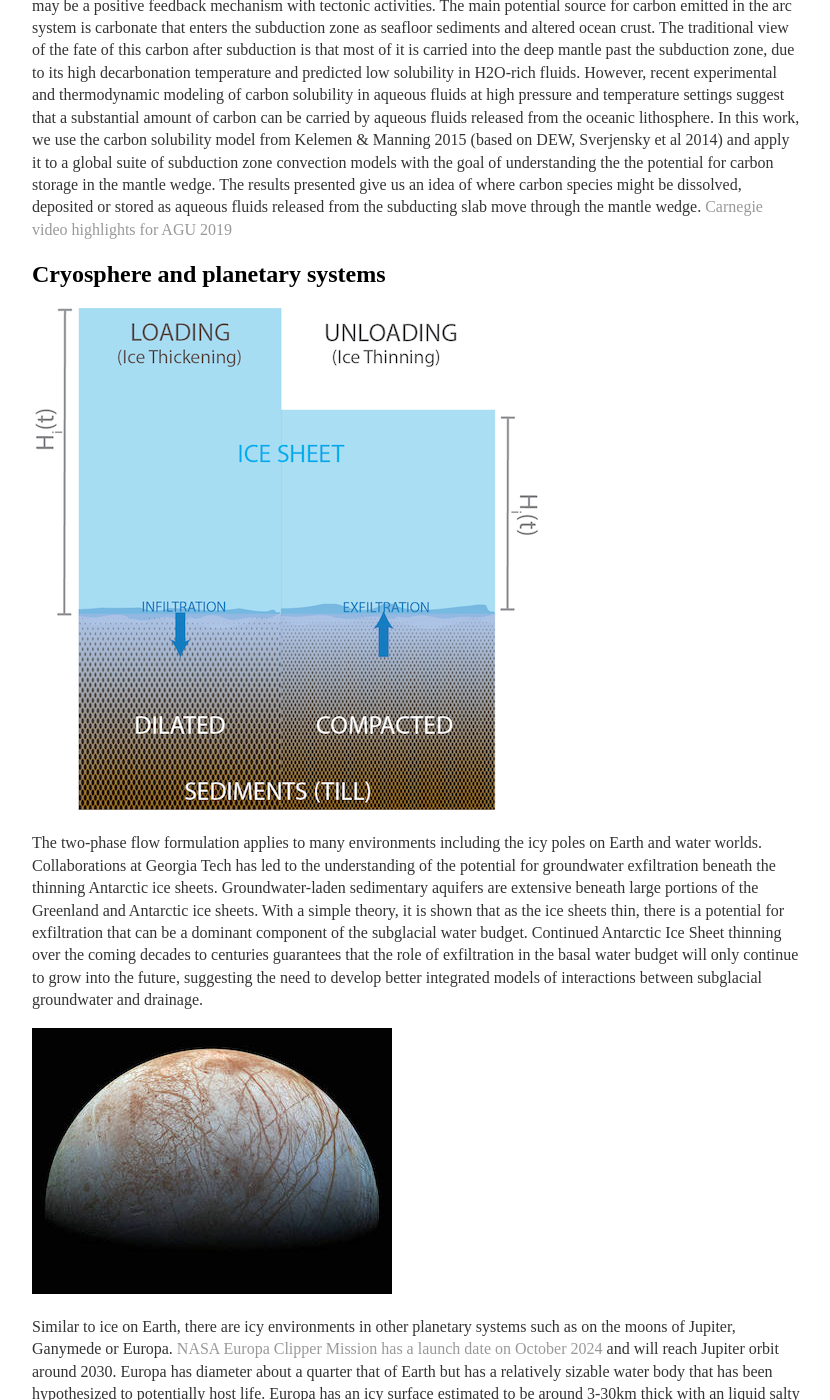
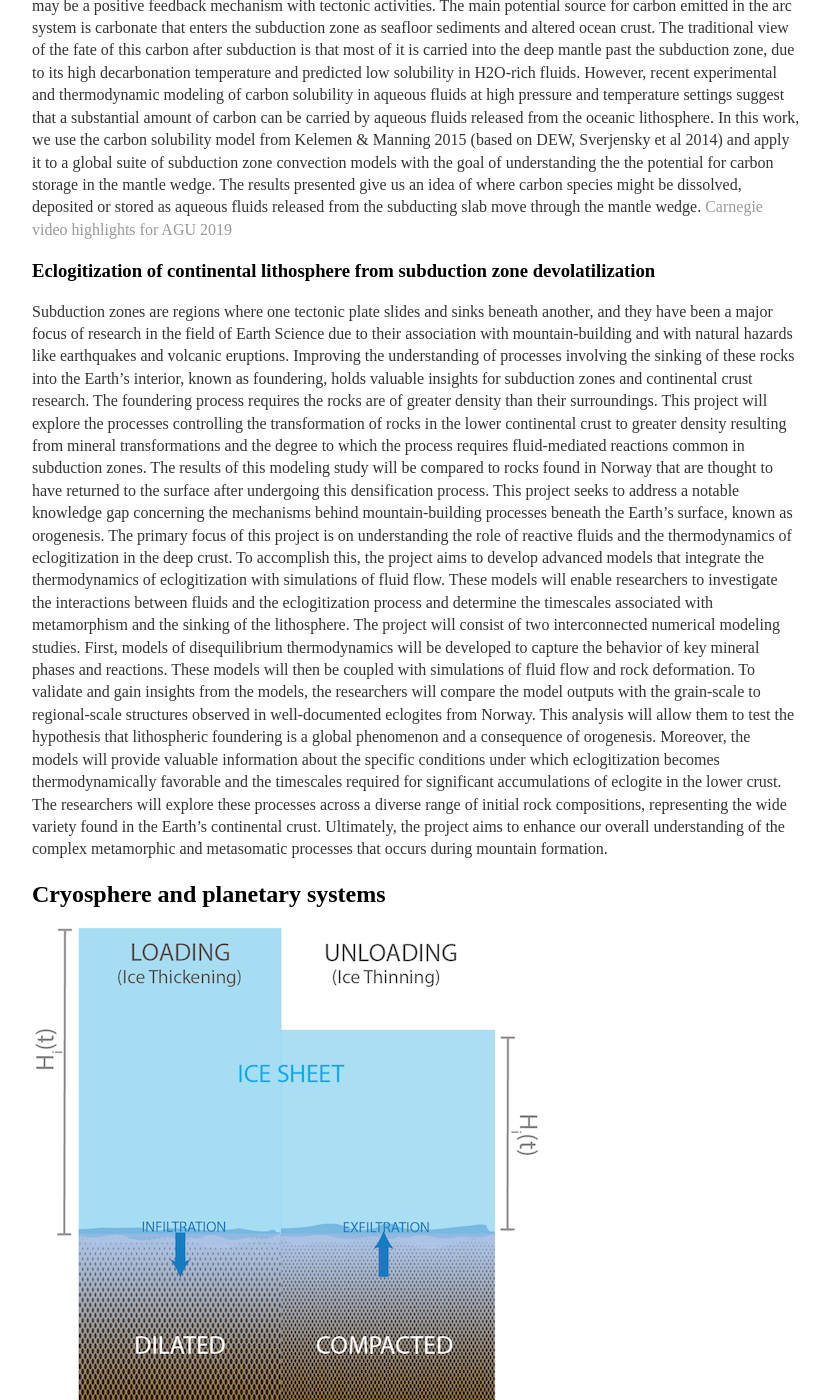
Before and after one commit to joycesim/joycesim.github.io, a Jekyll site: the page built from research/index.md, in a window 1280 px wide and 1400 px high, scrolled down 3420 px. Shown: the whole window, without its empty margins (224-1054 px from the left). Built offline with Jekyll 4.4.1, drawn with Linux system fonts in a browser that asks for light colours.

Commit message:
Update index.md

```diff
--- a/research/index.md
+++ b/research/index.md
@@ -32,6 +32,24 @@ The ocean floor makes up the majority of the Earth's surface and yet, its geomor
 In the deep carbon cycle, the largest contributor of CO2 to the atmosphere are both diffused and concentrated emissions from the subduction zone system. The changing amount of CO2 in the atmosphere affects long term global climate that may be a positive feedback mechanism with tectonic activities. The main potential source for carbon emitted in the arc system is carbonate that enters the subduction zone as seafloor sediments and altered ocean crust. The traditional view of the fate of this carbon after subduction is that most of it is carried into the deep mantle past the subduction zone, due to its high decarbonation temperature and predicted low solubility in H2O-rich fluids. However, recent experimental and thermodynamic modeling of carbon solubility in aqueous fluids at high pressure and temperature settings suggest that a substantial amount of carbon can be carried by aqueous fluids released from the oceanic lithosphere. In this work, we use the carbon solubility model from Kelemen & Manning 2015 (based on DEW, Sverjensky et al 2014) and apply it to a global suite of subduction zone convection models with the goal of understanding the the potential for carbon storage in the mantle wedge. The results presented give us an idea of where carbon species might be dissolved, deposited or stored as aqueous fluids released from the subducting slab move through the mantle wedge.
 [Carnegie video highlights for AGU 2019](https://www.youtube.com/watch?v=EU2N0_0KZz8&feature=emb_logo)
 
+### Eclogitization of continental lithosphere from subduction zone devolatilization
+Subduction zones are regions where one tectonic plate slides and sinks beneath another, and they have been a major focus of research in the field of Earth Science due to their association with mountain-building and with natural hazards like earthquakes and volcanic eruptions.
+Improving the understanding of processes involving the sinking of these rocks into the Earth's interior, known as foundering, holds valuable insights for subduction zones and continental crust research.
+The foundering process requires the rocks are of greater density than their surroundings.
+This project will explore the processes controlling the transformation of rocks in the lower continental crust to greater density resulting from mineral transformations and the degree to which the process requires fluid-mediated reactions common in subduction zones.
+The results of this modeling study will be compared to rocks found in Norway that are thought to have returned to the surface after undergoing this densification process.
+This project seeks to address a notable knowledge gap concerning the mechanisms behind mountain-building processes beneath the Earth's surface, known as orogenesis.
+The primary focus of this project is on understanding the role of reactive fluids and the thermodynamics of eclogitization in the deep crust.
+To accomplish this, the project aims to develop advanced models that integrate the thermodynamics of eclogitization with simulations of fluid flow.
+These models will enable researchers to investigate the interactions between fluids and the eclogitization process and determine the timescales associated with metamorphism and the sinking of the lithosphere.
+The project will consist of two interconnected numerical modeling studies.
+First, models of disequilibrium thermodynamics will be developed to capture the behavior of key mineral phases and reactions. These models will then be coupled with simulations of fluid flow and rock deformation.
+To validate and gain insights from the models, the researchers will compare the model outputs with the grain-scale to regional-scale structures observed in well-documented eclogites from Norway.
+This analysis will allow them to test the hypothesis that lithospheric foundering is a global phenomenon and a consequence of orogenesis.
+Moreover, the models will provide valuable information about the specific conditions under which eclogitization becomes thermodynamically favorable and the timescales required for significant accumulations of eclogite in the lower crust.
+The researchers will explore these processes across a diverse range of initial rock compositions, representing the wide variety found in the Earth's continental crust.
+Ultimately, the project aims to enhance our overall understanding of the complex metamorphic and metasomatic processes that occurs during mountain formation.
+
 ## Cryosphere and planetary systems
 ![](/image/Exfiltration.png)
 
@@ -41,6 +59,8 @@ Tech has led to the understanding of the potential for groundwater exfiltration
 ![NASA](/image/Europa.jpg)
 
 Similar to ice on Earth, there are icy environments in other planetary systems such as on the moons of Jupiter, Ganymede or Europa. [NASA Europa Clipper Mission has a launch date on October 2024](https://europa.nasa.gov/) and will reach Jupiter orbit around 2030. Europa has diameter about a quarter that of Earth but has a relatively sizable water body that has been hypothesized to potentially host life. Europa has an icy surface estimated to be around 3-30km thick with an liquid salty ocean beneath followed by a rocky floor. The icy surface layer has been hypothesized to transport materials between the ocean and the surface in various ways including two-phase flow transport briny water. We aim to simulate this transport in the hopes to better understand this exchange and help guide the Clipper mission.
+
+![](/image/nsflogo.png)
 
 ## Resources
 ### Software
```
